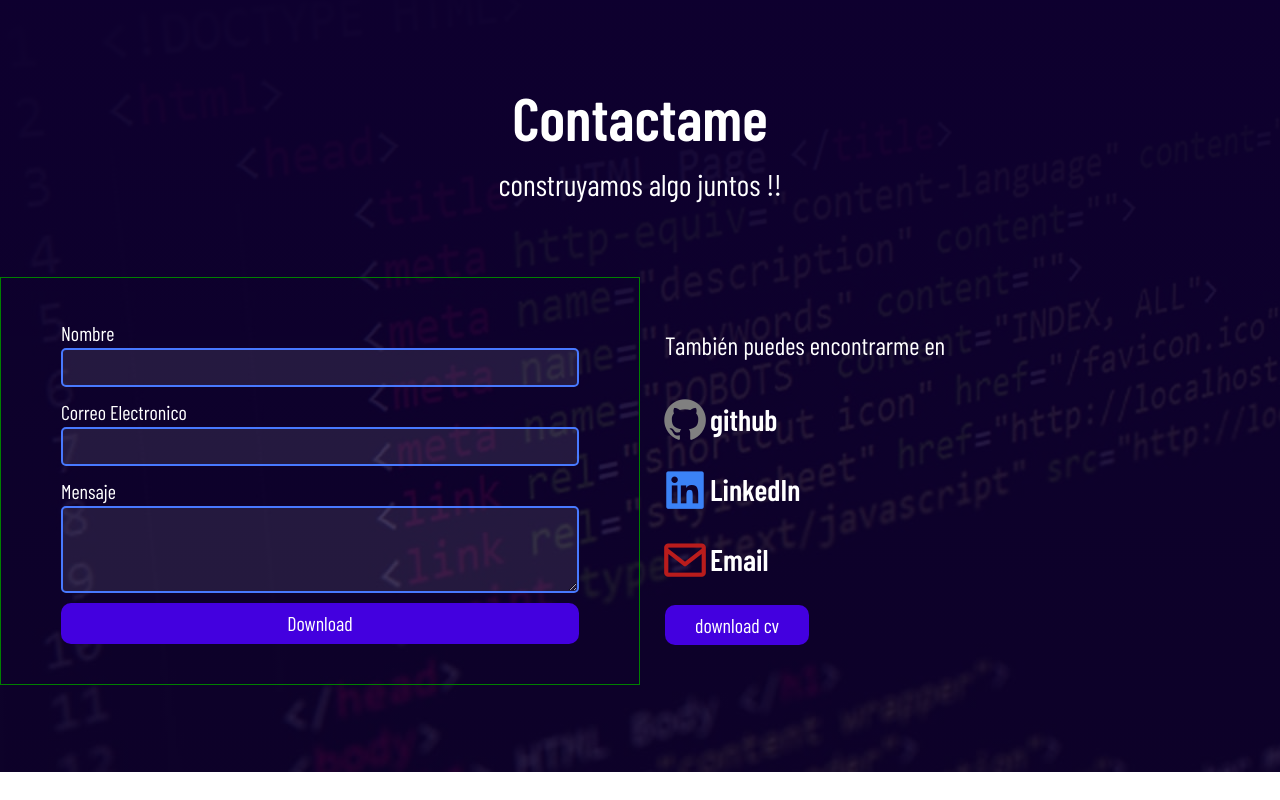
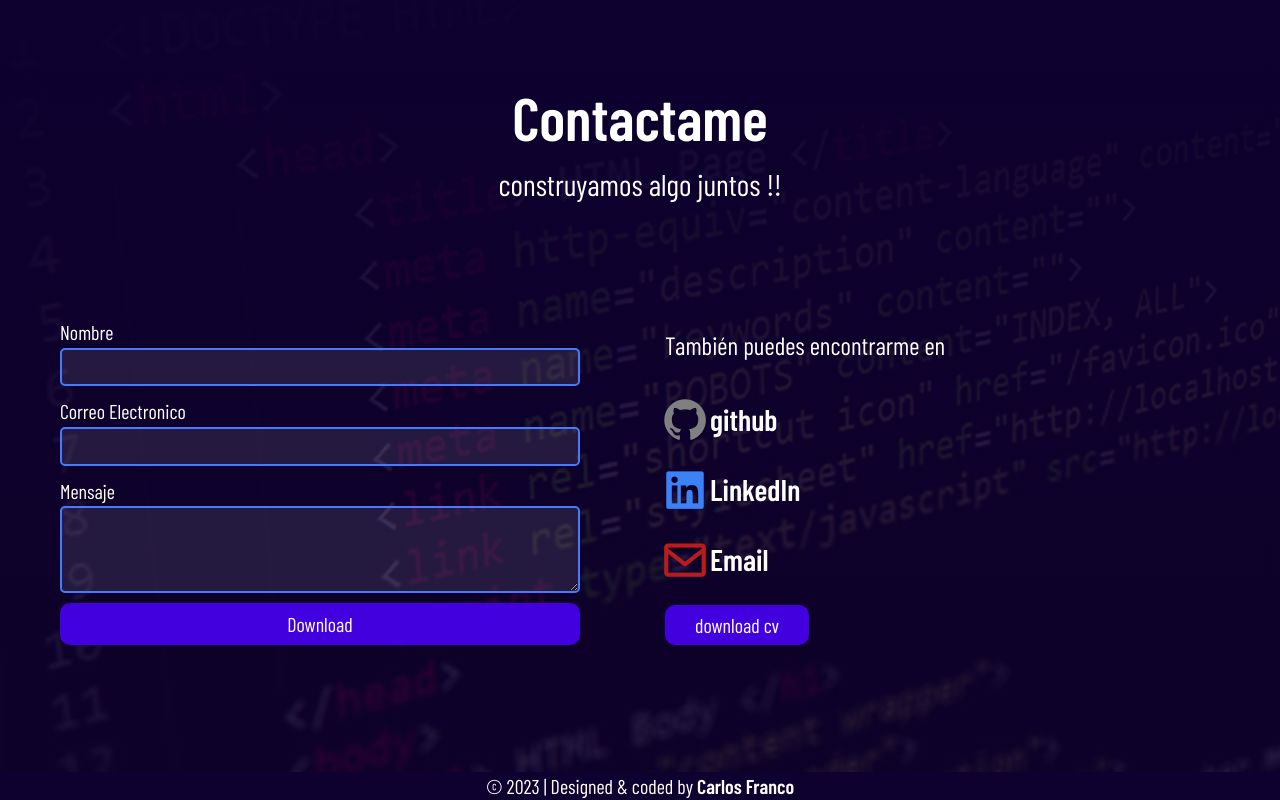
Before and after one commit to Carlosfranco17/portafolio, a React (Vite) app: page / in a window 1280 px wide. Shown: the part 3363-4163 px from the top of the page. Before the commit the page ends 4135 px from the top, so only its background shows below. Built offline with nearby package versions, Linux system fonts and the light colour scheme; a web font is replaced by a local one.

Commit message:
stilosTerminados

```diff
--- a/src/App.jsx
+++ b/src/App.jsx
@@ -2,6 +2,7 @@
 import './App.css'
 import About from './component/about/About'
 import Contact from './component/contact/Contact'
+import Footer from './component/footer/Footer'
 import Home from './component/home/Home'
 import Nav from './component/nav/Nav'
 import Projects from './component/projects/Projects'
@@ -18,6 +19,7 @@ function App() {
       <Projects/>
      <Technology/>
       <Contact/>
+      <Footer/>
     </main>
   )
 }
--- a/src/component/contact/Contact.css
+++ b/src/component/contact/Contact.css
@@ -87,7 +87,7 @@ color: white;
 .form{
     display: grid;
     padding: 40px 60px;
-    border: 1px solid green;
+    /* border: 1px solid green; */
     display: grid;
     width: 100%;
     gap: 10px;
--- a/src/component/contact/Contact.jsx
+++ b/src/component/contact/Contact.jsx
@@ -2,7 +2,7 @@ import React from 'react'
 
 const Contact = () => {
   return (
-    <section id='contact' className='contact'>
+    <section id='contact' className='contact pb-8'>
 
 
 <h1 className='titlecontact'>Contactame</h1>
--- /dev/null
+++ b/src/component/footer/Footer.jsx
@@ -0,0 +1,11 @@
+import React from 'react'
+
+const Footer = () => {
+  return (
+    <div className=' w-full h-full'>
+<h1 className='text-center text-white text-xl'>© 2023 | Designed & coded by <span className='font-semibold'>Carlos Franco</span></h1>
+    </div>
+  )
+}
+
+export default Footer
```
